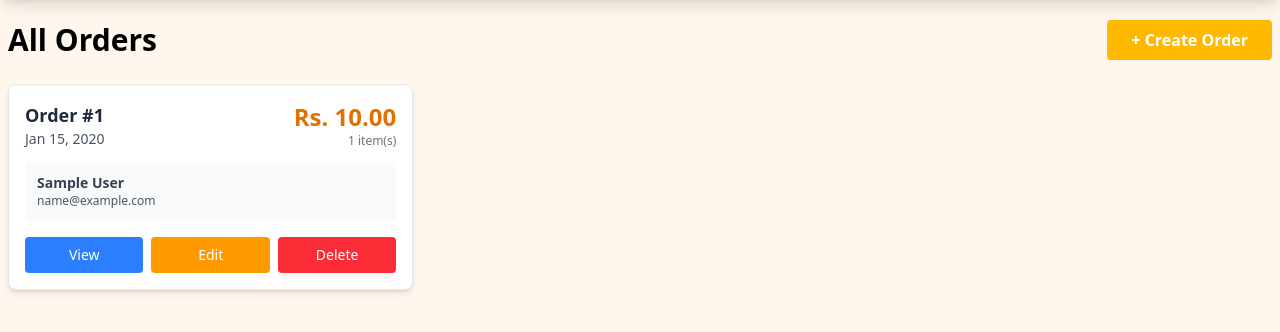
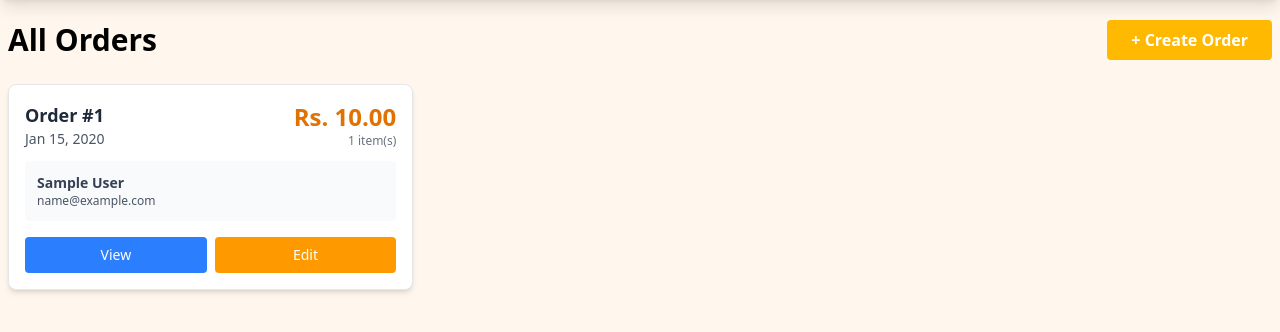
Before and after one commit to Tharindu-devinda/Product-Inventory-Management-System, a PHP site: page /orders in a window 1280 px wide. Shown: the part 64-396 px from the top of the page. Run offline with PHP 8.4, Linux system fonts and the light colour scheme; the visitor is signed in with stand-in values (Sample User, id 1); tables that the repository leaves empty hold one stand-in row (values such as "Sample post"); style sheets or scripts are compiled from the project's sources.

Commit message:
feat: remove delete order functionality and associated UI elements

```diff
--- a/Controllers/OrderController.php
+++ b/Controllers/OrderController.php
@@ -206,25 +206,4 @@ class OrderController extends Controller
             return $this->jsonResponse(false, 'Error: ' . $e->getMessage());
         }
     }
-
-    /**
-     * Delete order (soft delete)
-     */
-    public function delete(Request $request): string
-    {
-        try {
-            $orderId = (int) $request->attributes->get('id');
-
-            $orderModel = new Order();
-            $success = $orderModel->softDelete($orderId);
-
-            if (!$success) {
-                return $this->jsonResponse(false, 'Failed to delete order');
-            }
-
-            return $this->jsonResponse(true, 'Order deleted successfully');
-        } catch (\Exception $e) {
-            return $this->jsonResponse(false, 'Error: ' . $e->getMessage());
-        }
-    }
 }
--- a/Routes/routes.php
+++ b/Routes/routes.php
@@ -35,7 +35,6 @@ RouteHelper::addRoute($routes, 'order_list', '/orders', 'OrderController::list')
 RouteHelper::addRoute($routes, 'order_show', '/orders/{id}', 'OrderController::show');
 RouteHelper::addRoute($routes, 'order_edit', '/orders/{id}/edit', 'OrderController::edit');
 RouteHelper::addRoute($routes, 'order_update', '/orders/{id}/update', 'OrderController::update', ['POST']);
-RouteHelper::addRoute($routes, 'order_delete', '/orders/{id}/delete', 'OrderController::delete', ['POST']);
 
 //dashboard routes
 RouteHelper::addRoute($routes, 'dashboard', '/dashboard', 'DashboardController::index');
--- a/Views/orders.php
+++ b/Views/orders.php
@@ -19,19 +19,6 @@
         <p class="text-gray-600 text-lg">No orders found.</p>
     </div>
 
-    <!-- DELETE MODAL -->
-    <div id="deleteModal" class="fixed inset-0 hidden items-center justify-center bg-black/25">
-        <div class="bg-white p-5 rounded-lg shadow-md w-80">
-            <h2 class="text-lg font-bold mb-3">Confirm Delete</h2>
-            <p class="mb-4">Are you sure you want to delete this order?</p>
-
-            <div class="flex justify-end gap-2">
-                <button id="cancelBtn" class="px-3 py-1 bg-gray-300 rounded">Cancel</button>
-                <button id="confirmDeleteBtn" class="px-3 py-1 bg-red-500 text-white rounded">Delete</button>
-            </div>
-        </div>
-    </div>
-
     <!-- ORDER DETAILS MODAL -->
     <div id="orderModal" class="fixed inset-0 bg-black/25 hidden items-center justify-center">
         <div class="bg-white p-6 rounded-lg w-full max-w-2xl relative max-h-[90vh] overflow-y-auto">
@@ -47,9 +34,6 @@
 
     <script>
         $(document).ready(function() {
-            let selectedOrderId = null;
-            let isDeleting = false;
-
             // LOAD ORDERS ON PAGE LOAD
             loadOrders();
 
@@ -104,9 +88,6 @@
                                         <a href="/orders/${order.id}/edit" class="flex-1 bg-amber-500 hover:bg-amber-600 text-white px-3 py-2 rounded text-sm text-center">
                                             Edit
                                         </a>
-                                        <button class="flex-1 bg-red-500 hover:bg-red-600 text-white px-3 py-2 rounded text-sm delete-btn" data-id="${order.id}">
-                                            Delete
-                                        </button>
                                     </div>
                                 </div>
                             `;
@@ -185,42 +166,6 @@
                 });
             });
 
-            // DELETE ORDER
-            $(document).on('click', '.delete-btn', function() {
-                selectedOrderId = $(this).data('id');
-                $('#deleteModal').removeClass('hidden').addClass('flex');
-            });
-
-            $('#cancelBtn').click(function() {
-                $('#deleteModal').addClass('hidden').removeClass('flex');
-                selectedOrderId = null;
-            });
-
-            $('#confirmDeleteBtn').click(function() {
-                if (isDeleting || !selectedOrderId) return;
-
-                isDeleting = true;
-
-                $.ajax({
-                    url: `/orders/${selectedOrderId}/delete`,
-                    method: 'POST',
-                    dataType: 'json',
-                    success: function(data) {
-                        if (data.success) {
-                            $('#deleteModal').addClass('hidden').removeClass('flex');
-                            loadOrders();
-                        } else {
-                            alert(data.message || 'Failed to delete order');
-                        }
-                        isDeleting = false;
-                    },
-                    error: function() {
-                        alert('Failed to delete order');
-                        isDeleting = false;
-                    }
-                });
-            });
-
             // CLOSE MODAL
             $('#closeModal').click(function() {
                 $('#orderModal').addClass('hidden').removeClass('flex');
```
